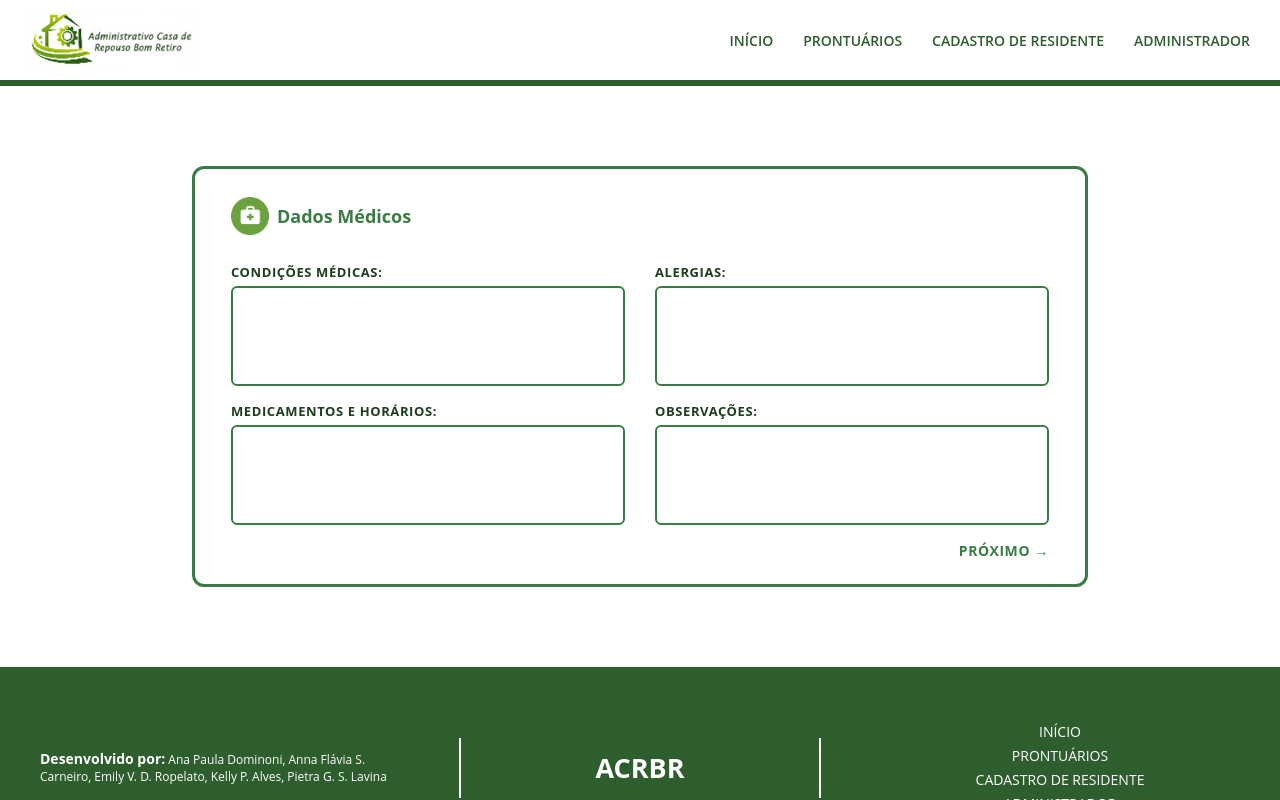
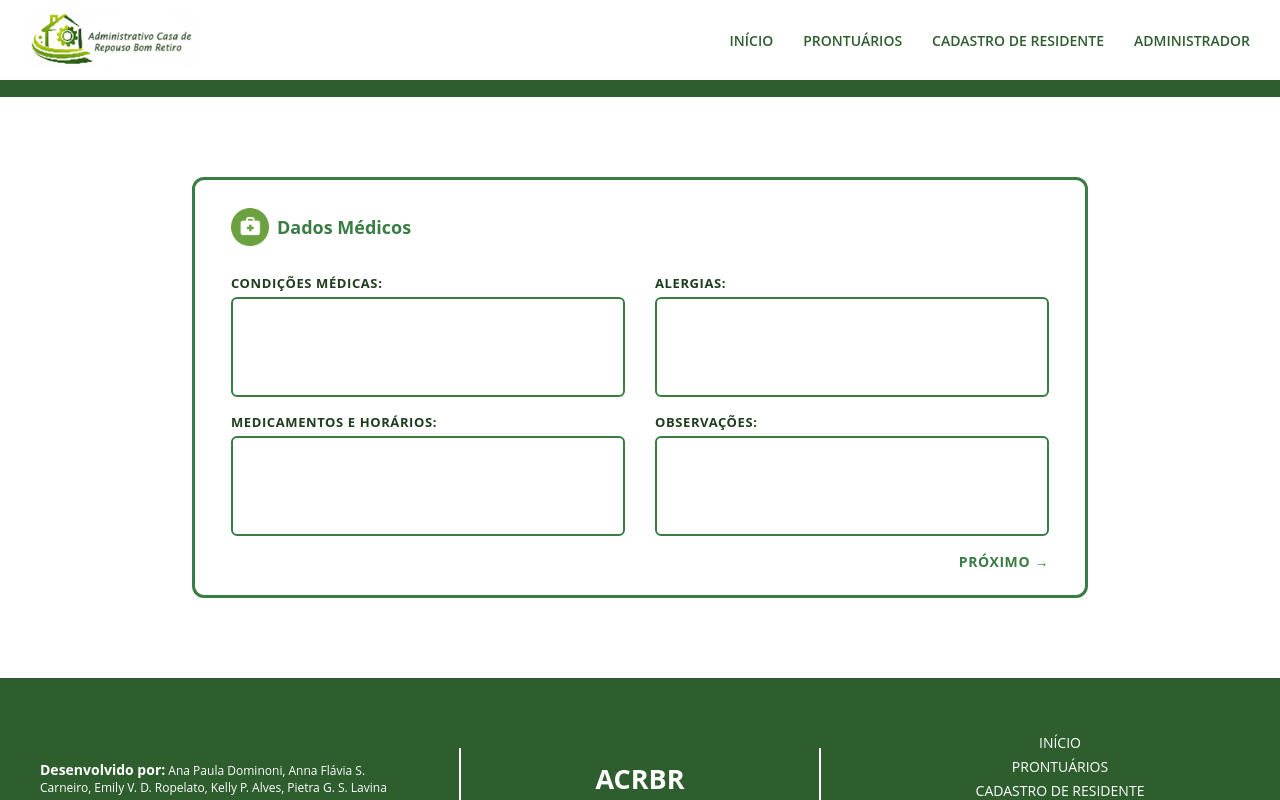
Before and after one commit to Adm-Casa-de-Repouso-Bom-Retiro/ACRBR-FRONTEND, a Vue app: page /dadosmedicos in a window 1280 px wide. Built offline with nearby package versions, Linux system fonts and the light colour scheme; sample sign-in values are in the browser's storage.

Commit message:
style: unify top-line height in DadosMedicosView and PerfilFuncionarioView for consistency

```diff
--- a/src/views/DadosMedicosView.vue
+++ b/src/views/DadosMedicosView.vue
@@ -102,7 +102,7 @@ export default {
 
 .top-line {
   width: 100%;
-  height: 6px;
+  height: 1.3vw;
   background: #2e5d2e;
 }
 
--- a/src/views/PerfilFuncionarioView.vue
+++ b/src/views/PerfilFuncionarioView.vue
@@ -122,7 +122,7 @@ export default {
 
 .top-line {
   width: 100%;
-  height: 6px;
+  height: 1.3vw;
   background: #2e5d2e;
 }
 
```
